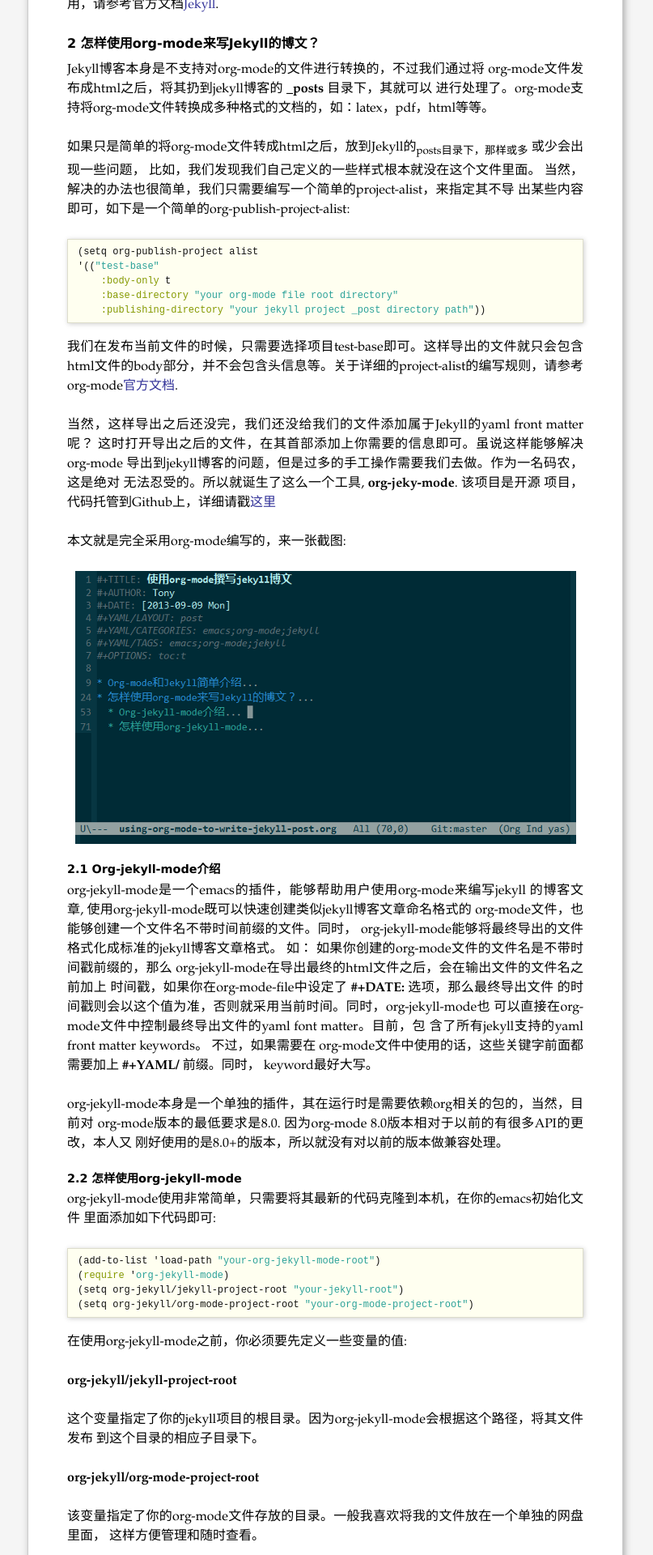
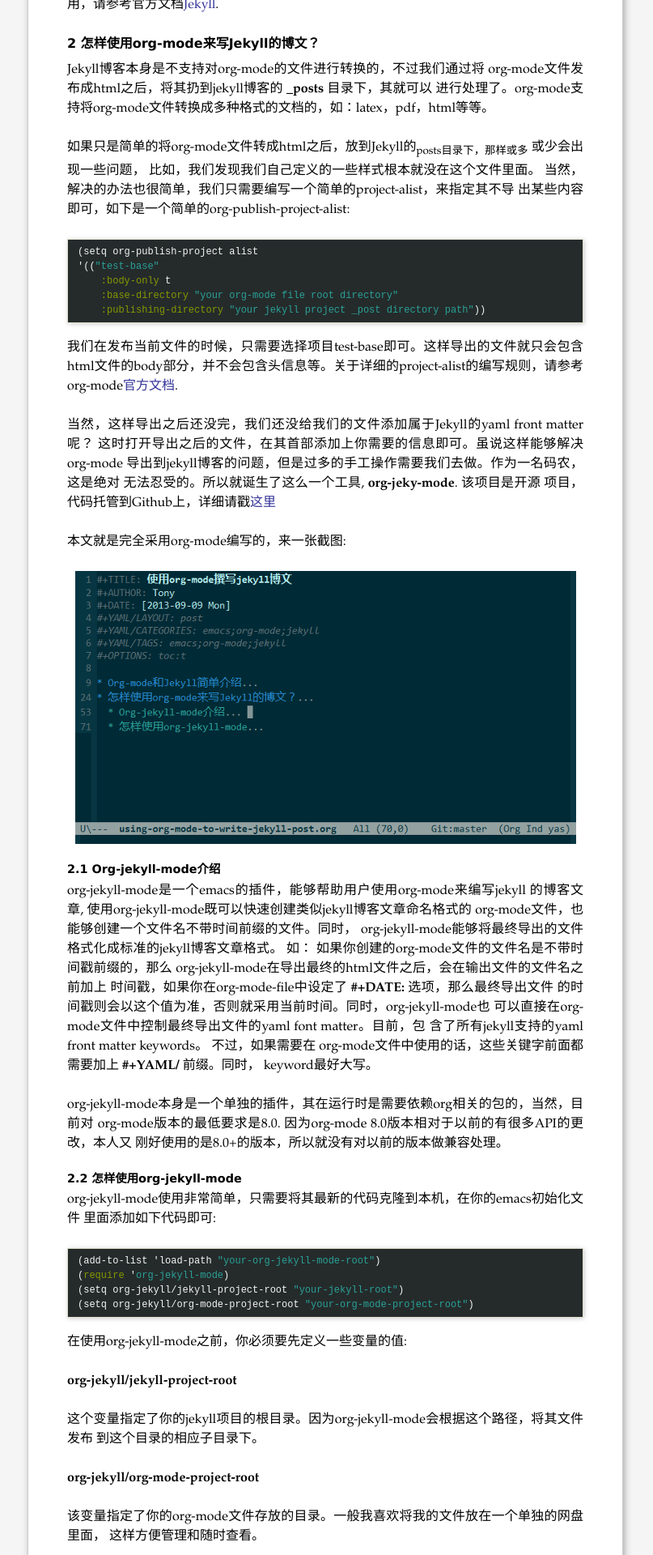
Before and after one commit to jsuper/jsuper.github.com, a Jekyll site: the page built from blog/_posts/emacs/2013-09-09-using-org-mode-to-write-jekyll-post.html, in a window 1280 px wide. Shown: the part 416-2336 px from the top of the page at 81% size, without its empty margins (238-1045 px from the left). Built offline with Jekyll 4.4.1, drawn with Linux system fonts in a browser that asks for light colours; Markdown is read by kramdown in place of the engine named in the settings; comment, search, counter and statistics services are not loaded.

Commit message:
Update background color of code snippet

```diff
--- a/files/css/screen.css
+++ b/files/css/screen.css
@@ -511,3 +511,12 @@ div.maruku-equation img.maruku-png { position: relative; top: -0.75em;}
 span.maruku-inline { }
 img.maruku-png { }
 /* @end */
+
+/* org-mode source backgroud*/
+pre.src {
+    background-color:#252b2b;
+    color: whitesmoke;
+}
+pre.src:hover:before {
+    color:black;
+}
```
